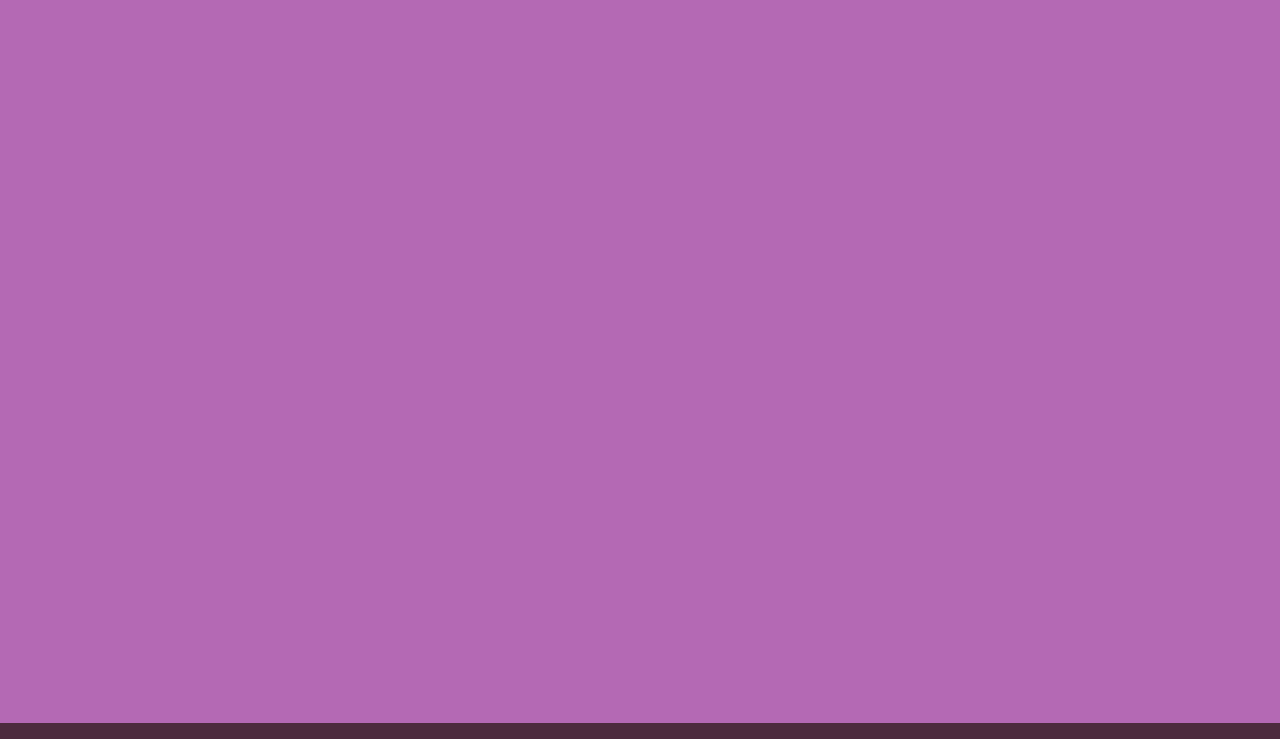
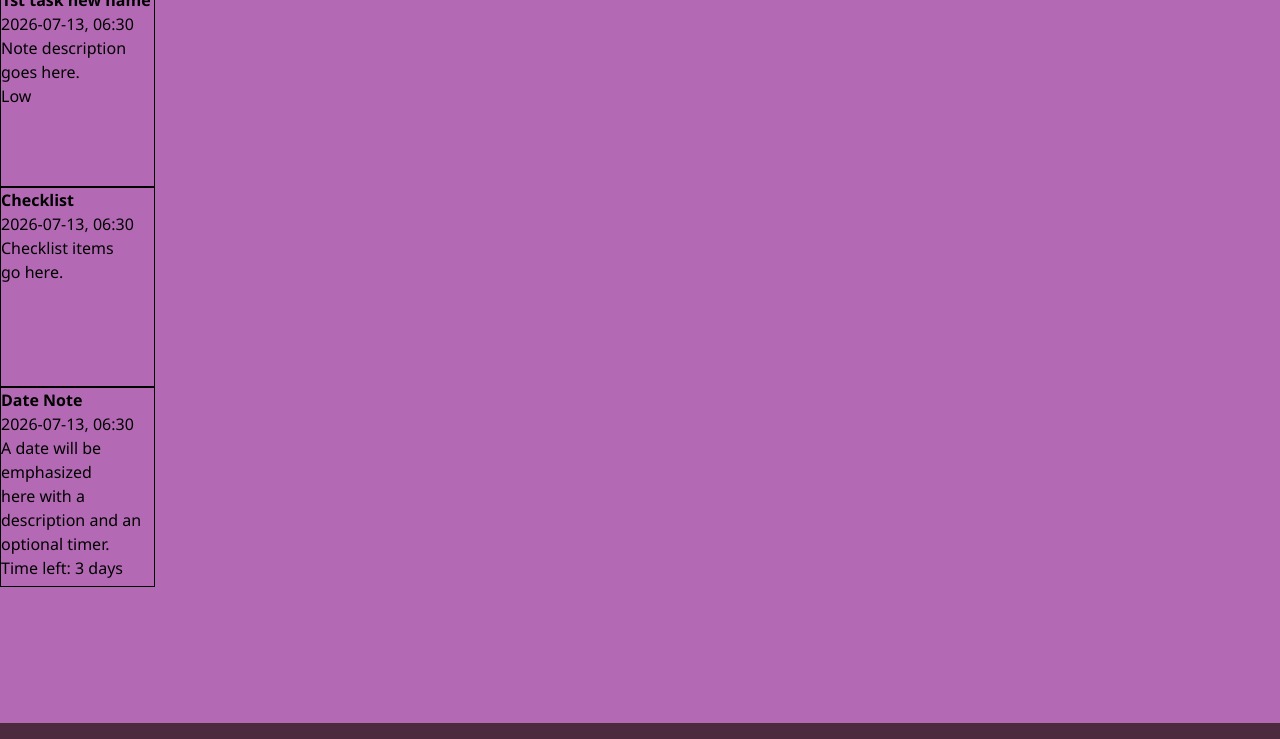
Before and after one commit to inflammable252-bit/neon-tasks, a website built with webpack: page src/template.html in a window 1280 px wide. Shown: the part 61-800 px from the top of the page. Built offline with nearby package versions, Linux system fonts and the light colour scheme.

Commit message:
Add card builder function and date functions

```diff
--- a/src/components.js
+++ b/src/components.js
@@ -1,8 +1,9 @@
+import { formatISO } from "date-fns";
 export { Element, Image, Project, Note, ChecklistNote, DateNote }
 
 //  Elements
 class Element {
-    constructor(tag, {id = undefined, classes = "", text = "", event, callback} = {}) {
+    constructor(tag, {id = undefined, classes = "", text = "", event, callback}) {
         this.tag = tag;
         this.id = id;
         this.classes = classes;
@@ -51,13 +52,15 @@ class Image {
 
 // Notes
 class Note {
-    constructor({title, description, dueDate, priority, size, position}) {
+    constructor({title, description, dueDate, created, priority, size, position, type}) {
         this.title = title;
         this.description = description;
         this.priority = priority
         this.dueDate = dueDate;
+        this.created = this.newDate()
         this.size = size;
         this.position = position;
+        this.type = type;
     }
     update({title, description, dueDate, priority, size, position}) {
         if (title) this.title = title;
@@ -67,26 +70,29 @@ class Note {
         if (size) this.size = size;
         if (position) this.position = position;
     }
-
+    newDate() {
+        if (!this.created) {
+            return formatISO(new Date())
+        }
+    }
 }
 class ChecklistNote extends Note {
-    constructor({title, description, dueDate, priority, size, position}){
+    constructor({title, description, dueDate, created, priority, size, position, type}){
         super({title, description, dueDate, priority, size, position})
-
+        this.type = "Checklist"
     }
 }
 class DateNote extends Note {
-    constructor({title, description, dueDate, priority, size, position, timer}){
+    constructor({title, description, dueDate, created, priority, size, position, timer, type}){
         super({title, description, dueDate, priority, size, position})
         this.timer = timer
+        this.type = "DateNote"
     }
     update({title, description, dueDate, priority, size, position, timer}) {
         super.update({title, description, dueDate, priority, size, position})
         if (timer) this.timer = timer;
     }
-
 }
-
 class Project {
     constructor(name, color = "default") {
         this.name = name
@@ -94,31 +100,17 @@ class Project {
         this.taskList = [];
     }
     addTaskToList(task) {
-        const newTask = new Note(task);
+        let newTask;
+        if (task.type === "Checklist") newTask = new ChecklistNote(task);
+        if (task.type === "DateNote") newTask = new DateNote(task);
+        else newTask = new Note(task)
         this.taskList.push(newTask);
     }
 }
-function addProject(projectName) {
-    const newProject = new Project(projectName);
-    projectsList.push(newProject)
-}
-function addTask(projectIndex, task) {
-    projectsList[projectIndex].addTaskToList(task)
-}
-function updateTask(projectIndex, taskIndex, update) {
-   projectsList[projectIndex].taskList[taskIndex].update(update)
-}
 
-const projectsList = []
-addProject("Your First Project")
-addProject("Your Second Project")
-addTask(0, {title: "1st task", description: "description"})
-addTask(0, {title: "Another task", description: "description 2"})
-updateTask(0, 0, {title: "1st task new name"})
-console.log(projectsList)
 
 /*
-projectsList
+projectsList structure
 [
   Project {
     name: 'Your First Project',
--- a/src/index.js
+++ b/src/index.js
@@ -2,5 +2,62 @@ import "./style.css"
 import "./reset.css"
 
 import { Element, Image, Project, Note, ChecklistNote, DateNote } from "./components.js"
+import { format, formatDistance, formatISO, parseISO, getHours } from "date-fns"
+
+const projectsList = []
 
 const body = document.querySelector("body");
+
+function addProject(projectName) {
+    const newProject = new Project(projectName);
+    projectsList.push(newProject)
+}
+function deleteProject(projectIndex) {
+    projectsList.splice(projectIndex, 1)
+}
+function addTask(projectIndex, task) {
+    projectsList[projectIndex].addTaskToList(task)
+}
+function getTask(projectIndex, taskIndex) {
+    return projectsList[projectIndex].taskList[taskIndex]
+}
+function updateTask(projectIndex, taskIndex, update) {
+    getTask(projectIndex, taskIndex).update(update)
+}
+function deleteTask(projectIndex, taskIndex) {
+    projectsList[projectIndex].taskList.splice(taskIndex, 1)
+}
+
+function addCardsToDesk(projectIndex) {
+    const cardWrapper = document.getElementById("card-wrapper");
+    for (const task of projectsList[projectIndex].taskList) {
+        const card = new Element("article", {classes: "card"}).create()
+        populateCard(task, card);
+        cardWrapper.append(card)
+        task.size = [card.clientWidth, card.clientHeight]
+        console.log(task)
+    }
+}
+function populateCard(task, card) {
+    const title = new Element("h4", {classes: "card-header", text: task.title}).create()
+    const description = new Element("p", {classes: "card-text", text: task.description}).create()
+    const priority = new Element("p", {classes: "card-priority", text: task.priority}).create()
+
+    const creation = formatISO(task.created, {representation: "date"}) + ", " + (formatISO(task.created, {representation: "time"})).slice(0,5)
+    const createdDate = new Element("p", {classes: "card-created", text: creation}).create()
+    const dueDate = new Element("p", {classes: "card-due", text: task.dueDate}).create()
+    card.append(title, createdDate, description, priority)
+    if (task.timer) {
+        const timerEle = new Element("p", {classes: "card-timer", text: "Time left: " + formatDistance(task.created, task.dueDate)}).create()
+        card.append(timerEle)
+    }
+}
+
+addProject("Your First Project")
+addProject("Your Second Project")
+addTask(0, {title: "Your first note!", description: "Note description goes here.", priority: "Low", type: "Note"})
+addTask(0, {title: "Checklist", description: "Checklist items go here.", dueDate: "2026-08-10T22:21:30-07:00", type: "Checklist"})
+addTask(0, {title: "Date Note", description: "A date will be emphasized here with a description and an optional timer.", type: "DateNote", dueDate: "2026-07-15T22:21:30-07:00", timer: true})
+updateTask(0, 0, {title: "1st task new name"})
+
+addCardsToDesk(0)
--- a/src/style.css
+++ b/src/style.css
@@ -33,3 +33,8 @@ nav {
     grid-column: 2/-1;
     height: 1rem;
 }
+.card {
+    height: 200px;
+    width: 155px;
+    border: 1px solid black;
+}
--- a/src/template.html
+++ b/src/template.html
@@ -13,7 +13,9 @@
         </div>
     </header>
     <aside id ="sidebar"></aside>
-    <main></main>
+    <main>
+        <section id="card-wrapper"></section>
+    </main>
     <nav></nav>
 </body>
 </html>
```
Also changed, not shown: package.json (+5 -2 lines), 1 other file.
